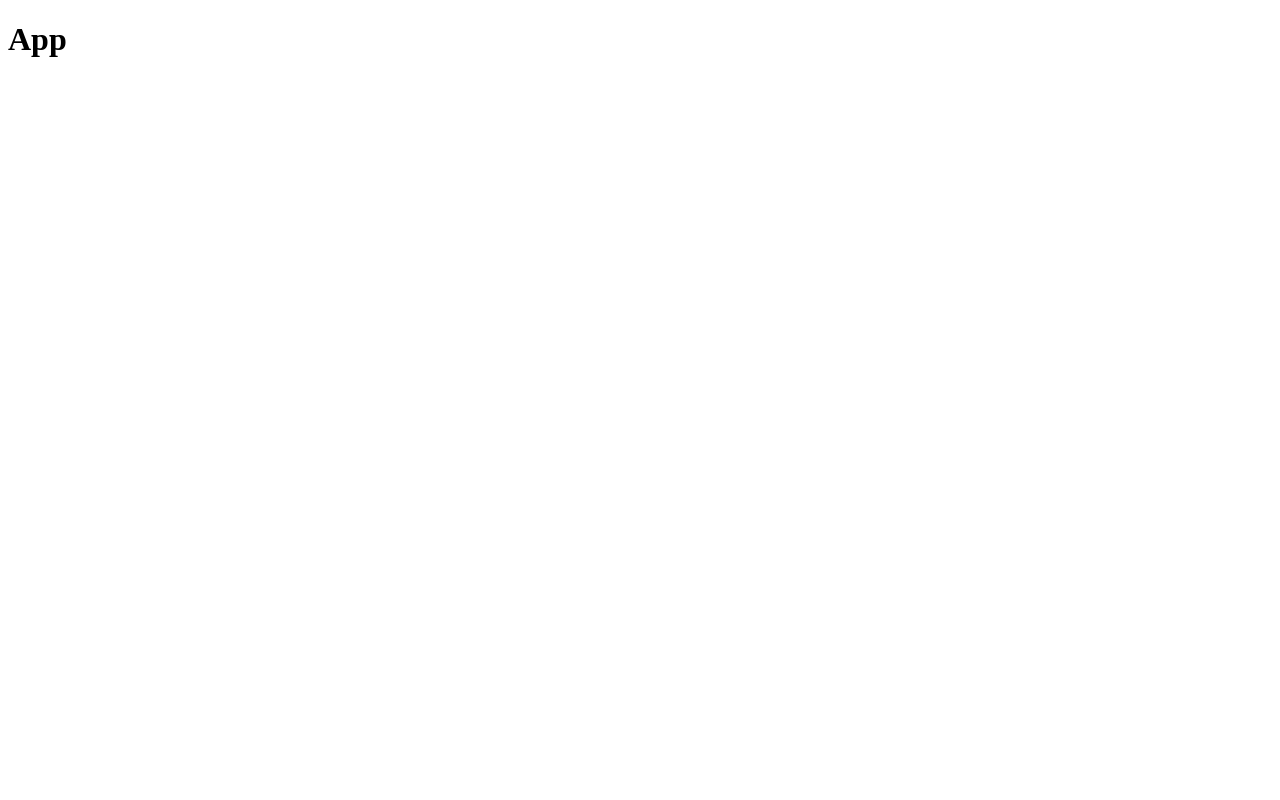
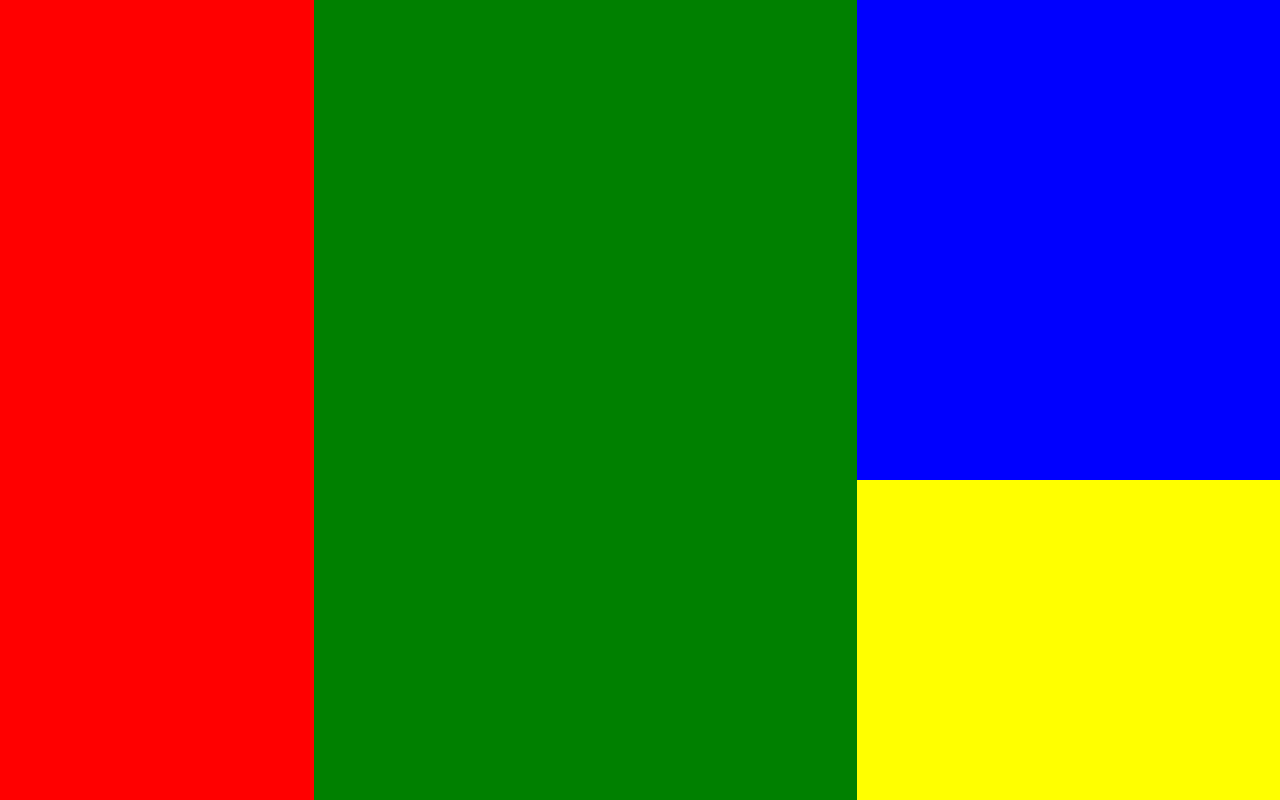
Before and after one commit to odil-abdulloyev/covid19-dashboard, a React (Create React App) app: page / in a window 1280 px wide. Built offline with nearby package versions, Linux system fonts and the light colour scheme.

Commit message:
feat: implement layout

```diff
--- a/package.json
+++ b/package.json
@@ -6,7 +6,9 @@
     "@testing-library/jest-dom": "^5.14.1",
     "@testing-library/react": "^11.2.7",
     "@testing-library/user-event": "^12.8.3",
+    "bootstrap": "^5.0.2",
     "react": "^17.0.2",
+    "react-bootstrap": "^2.0.0-beta.4",
     "react-dom": "^17.0.2",
     "react-scripts": "4.0.3",
     "web-vitals": "^1.1.2"
--- a/src/components/app/app.js
+++ /dev/null
@@ -1 +0,0 @@
-export const App = () => <h1>App</h1>;
--- /dev/null
+++ b/src/components/app/app.jsx
@@ -0,0 +1,3 @@
+import { Layout } from '../layout/layout';
+
+export const App = () => <Layout />;
--- /dev/null
+++ b/src/components/layout/layout.css
@@ -0,0 +1,19 @@
+.list-container {
+  background-color: red;
+  min-height: 100vh;
+}
+
+.map-container {
+  background-color: green;
+  min-height: 100vh;
+}
+
+.table-container {
+  background-color: blue;
+  min-height: 60vh;
+}
+
+.chart-container {
+  background-color: yellow;
+  min-height: 40vh;
+}
--- /dev/null
+++ b/src/components/layout/layout.jsx
@@ -0,0 +1,32 @@
+import { Row, Col } from 'react-bootstrap';
+import './layout.css';
+
+export const Layout = ({
+  listContent = null,
+  mapContent = null,
+  tableContent = null,
+  chartContent = null
+}) => {
+  return (
+    <Row>
+      <Col xxl={3} xl={3} l={3} md={3} sm={{order: 1, span: 5}} className='list-container'>
+        {listContent}
+      </Col>
+      <Col xxl={{order: 1, span: 5}} xl={{order: 1, span: 5}} l={{order: 1, span: 5}} md={{order: 1, span: 5}} sm={{order: -1, span: 12}} className='map-container'>
+        {mapContent}
+      </Col>
+      <Col xxl={4} xl={4} l={4} md={4} sm={{order: 2, span: 7}} className='table-chart-container'>
+        <Row>
+          <Col xxl={12} xl={12} l={12} className='table-container'>
+            {tableContent}
+          </Col>
+        </Row>
+        <Row>
+          <Col xxl={12} xl={12} l={12} className='chart-container'>
+            {chartContent}
+          </Col>
+        </Row>
+      </Col>
+    </Row>
+  );
+};
--- a/src/index.js
+++ b/src/index.jsx
@@ -1,5 +1,6 @@
 import React from 'react';
 import ReactDOM from 'react-dom';
+import 'bootstrap/dist/css/bootstrap.min.css';
 import { App } from './components/app/app';
 
 ReactDOM.render(
```
Also changed, not shown: 1 other file (tests, documents, lock files or other folders).
